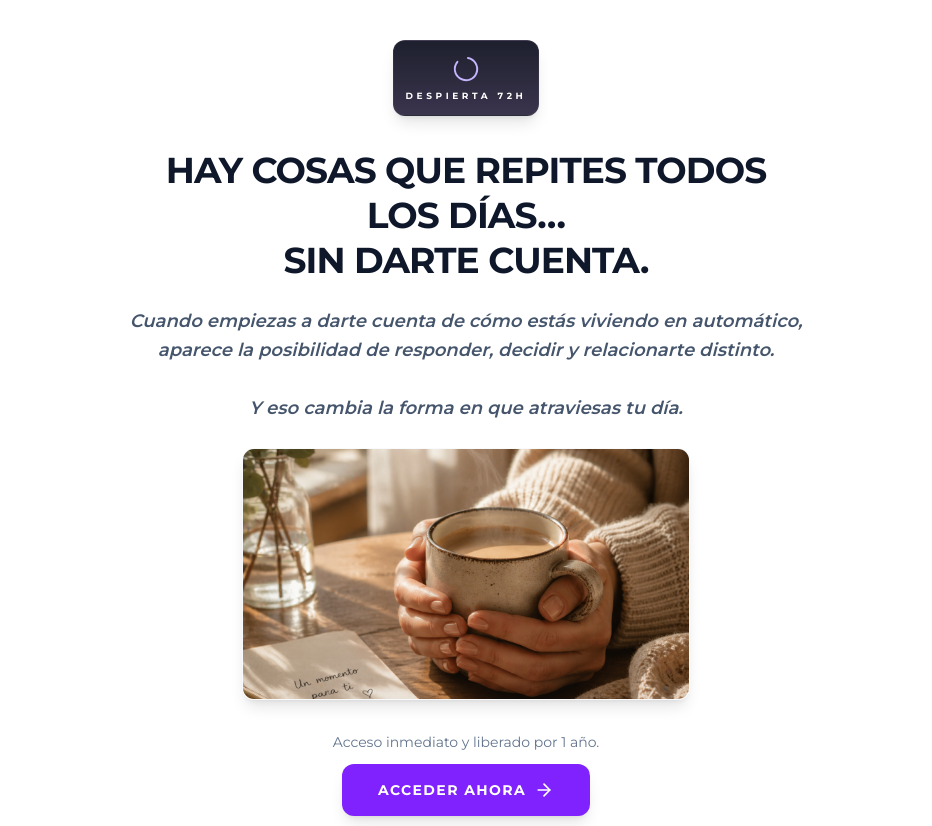
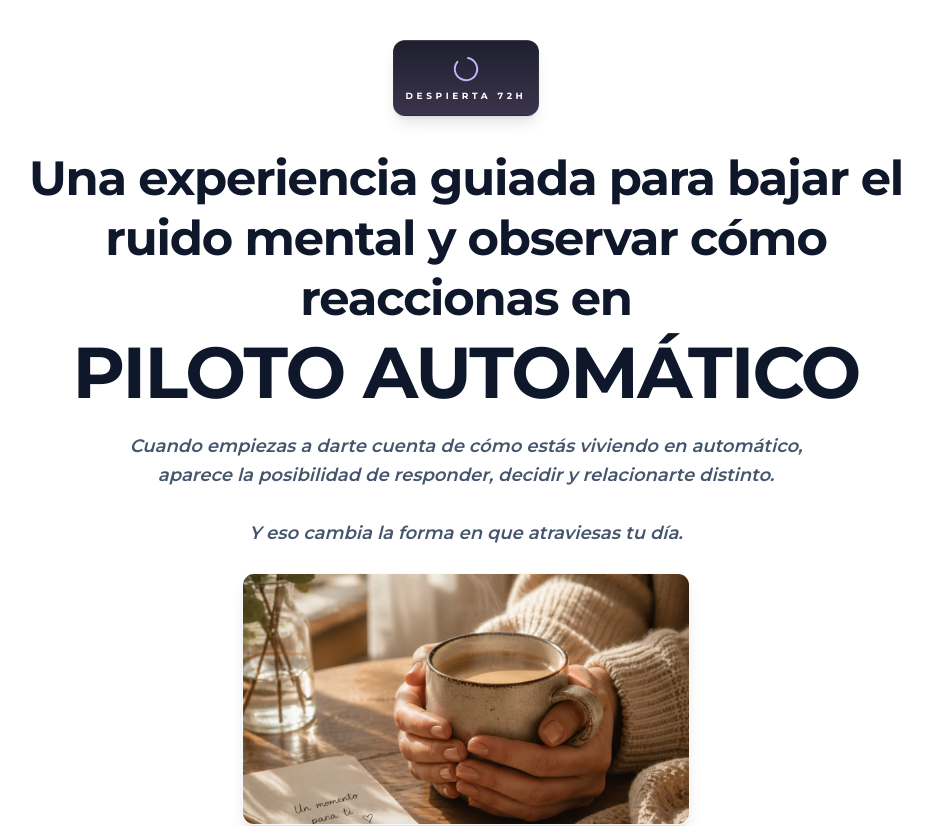
Before and after one commit to cursossolange/despierta-72h, a React (Vite) app: page / in a window 1280 px wide. Shown: the top 826 px of the page, without its empty margins (174-1106 px from the left). Built offline with nearby package versions, Linux system fonts and the light colour scheme; no server answers.

Commit message:
Update main heading in LandingPage component

```diff
--- a/src/components/LandingPage.tsx
+++ b/src/components/LandingPage.tsx
@@ -158,16 +158,14 @@ export default function LandingPage({ onPurchase }: LandingPageProps) {
             </div>
 
             {/* 1. Título principal (grande pero ajustado) */}
-           <h1 className="text-3xl md:text-4xl font-black tracking-tight text-slate-900 mt-0 mb-4 md:mb-6 leading-tight max-w-2xl mx-auto uppercase">
- <span className="md:hidden">
-  Hay cosas que repites todos los días…<br />
-  sin darte cuenta.
-</span>
-
-<span className="hidden md:inline">
-  Hay cosas que repites todos los días…<br />
-  sin darte cuenta.
-</span>
+          <h1 className="text-3xl md:text-5xl font-black tracking-tight text-slate-900 mt-0 mb-4 md:mb-6 leading-tight">
+  <span>
+    Una experiencia guiada para bajar el ruido mental y observar cómo reaccionas en
+  </span>
+  <br />
+  <span className="block text-4xl md:text-7xl mt-2 uppercase tracking-tight">
+    piloto automático
+  </span>
 </h1>
 
 
```
